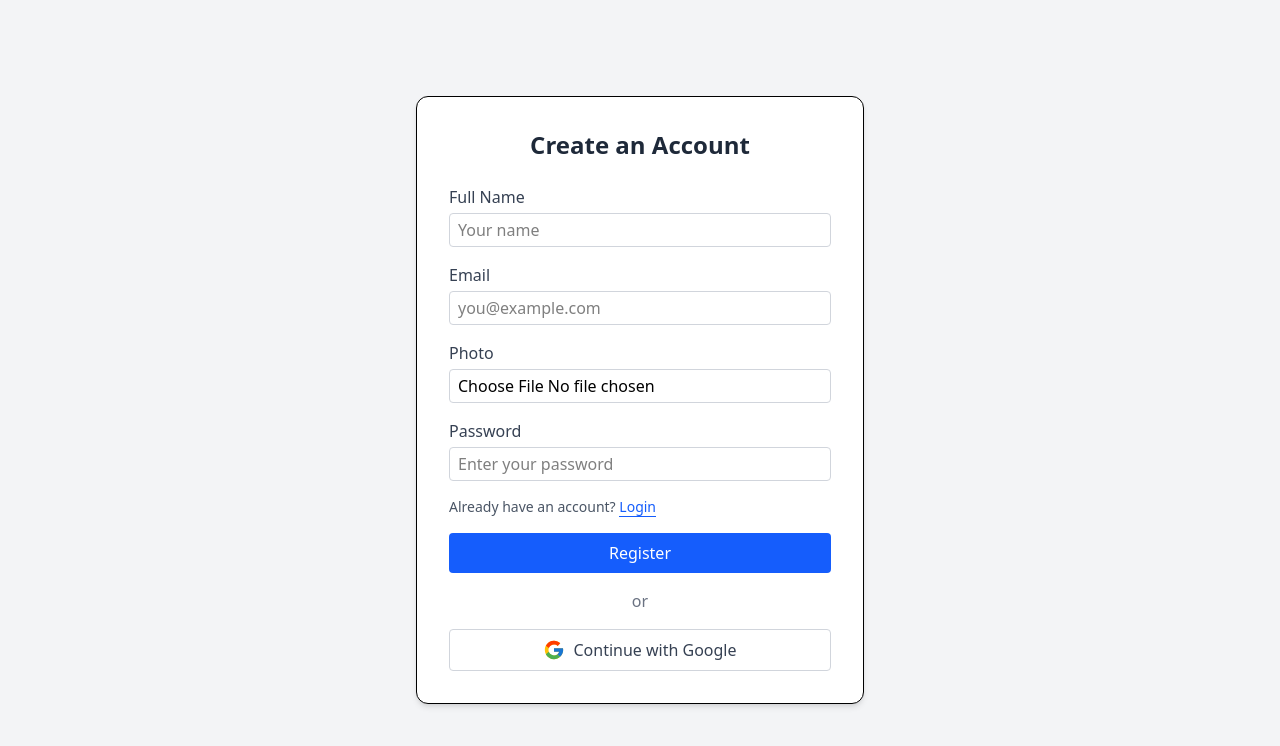
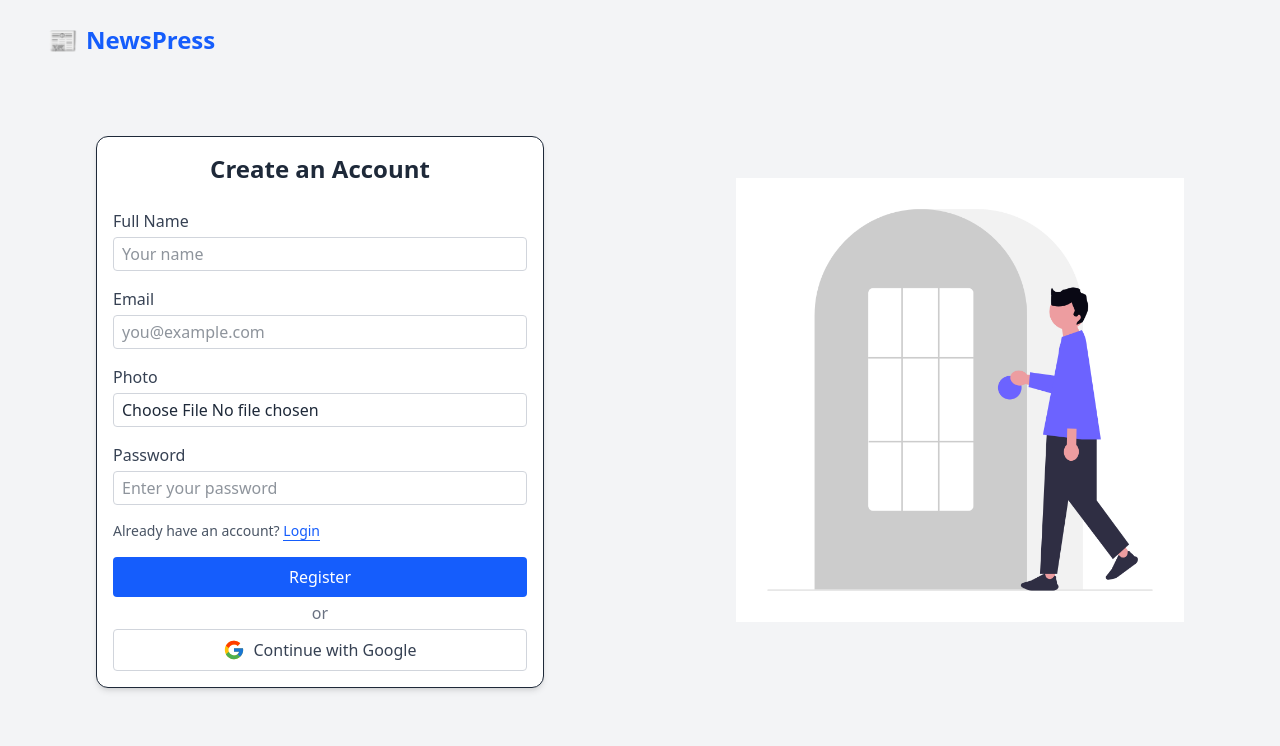
Before and after one commit to fariya-sultana/Newspaper-website, a React (Vite) app: page /register in a window 1280 px wide. Shown: the top 746 px of the page. Built offline with nearby package versions, Linux system fonts and the light colour scheme; no server answers.

Commit message:
fixed some issue in navbar

```diff
--- a/src/components/Navbar.jsx
+++ b/src/components/Navbar.jsx
@@ -1,10 +1,14 @@
-import { NavLink, Link } from 'react-router';
+import { NavLink, Link, useNavigate } from 'react-router';
 import { useState } from 'react';
 import useAuth from '../hooks/useAuth';
+import useUserRole from '../hooks/useUserRole';
+import { toast } from 'react-toastify';
 
 const Navbar = () => {
-    const { user, logOut, isAdmin, isPremium } = useAuth();
+    const { user, logOut, isPremium } = useAuth();
     const [menuOpen, setMenuOpen] = useState(false);
+    const navigate = useNavigate();
+    const { role } = useUserRole();
 
     const getNavLinkClass = ({ isActive }) =>
         isActive
@@ -23,7 +27,7 @@ const Navbar = () => {
                     {isPremium && (
                         <NavLink to="/premium-articles" className={getNavLinkClass}>Premium Articles</NavLink>
                     )}
-                    {isAdmin && (
+                    {role === 'admin' && (
                         <NavLink to="/dashboard" className={getNavLinkClass}>Dashboard</NavLink>
                     )}
                 </>
@@ -31,12 +35,23 @@ const Navbar = () => {
         </>
     );
 
+    const handleLogout = async () => {
+        try {
+            await logOut();
+            toast.success("Logged out successfully");
+            navigate("/login");
+        } catch (error) {
+            console.error(error)
+            toast.error("Logout failed");
+        }
+    };
+
     return (
         <nav className="bg-white dark:bg-gray-900 border-b border-gray-200 dark:border-gray-700 shadow-md sticky top-0 z-50">
             <div className="max-w-7xl mx-auto px-4 py-3 flex items-center justify-between">
                 {/* LEFT (Logo) */}
                 <div className="flex items-center gap-2">
-                    <Link to="/" className="text-xl lg:text-2xl font-bold text-blue-600 dark:text-blue-400">📰 NewsWave</Link>
+                    <Link to="/" className="text-xl lg:text-2xl font-bold text-blue-600 dark:text-blue-400">📰 NewsPress</Link>
                 </div>
 
                 {/* CENTER (Desktop Nav Links) */}
@@ -56,7 +71,7 @@ const Navbar = () => {
                                 />
                             </Link>
                             <button
-                                onClick={logOut}
+                                onClick={handleLogout}
                                 className="bg-blue-600 dark:bg-blue-500 text-white px-3 py-1 rounded hover:bg-blue-700 dark:hover:bg-blue-600"
                             >
                                 Logout
@@ -103,7 +118,7 @@ const Navbar = () => {
                             <button
                                 onClick={() => {
                                     setMenuOpen(false);
-                                    logOut();
+                                    handleLogout();
                                 }}
                                 className="bg-blue-600 dark:bg-blue-500 text-white px-3 py-1 rounded hover:bg-blue-700 dark:hover:bg-blue-600"
                             >
--- a/src/layout/AuthLayout.jsx
+++ b/src/layout/AuthLayout.jsx
@@ -1,10 +1,29 @@
 import React from 'react';
-import { Outlet } from 'react-router';
+import { Outlet, Link } from 'react-router';
+import loginImg from '../assets/undraw_login_weas.png';
 
 const AuthLayout = () => {
     return (
-        <div>
-            <Outlet></Outlet>
+        <div className='relative'>
+            <div className='absolute top-6 left-12 z-10 '>
+                {/* Logo and Site Name */}
+                <Link to="/" className="flex items-center gap-2 mb-10 text-blue-600 dark:text-blue-400 font-bold text-2xl">
+                    📰 <span>NewsPress</span>
+                </Link>
+            </div>
+            <div className="min-h-screen grid grid-cols-1 lg:grid-cols-2 bg-white dark:bg-gray-900 text-gray-800 dark:text-gray-200">
+                {/* LEFT: Auth Form and Logo */}
+                <div className=" justify-center">
+
+                    {/* Auth Form */}
+                    <Outlet />
+                </div>
+
+                {/* RIGHT: Image (hidden on small screens) */}
+                <div className="hidden md:flex items-center justify-center bg-gray-100 dark:bg-gray-800">
+                    <img src={loginImg} alt="Login illustration" className="w-4/5 max-w-md" />
+                </div>
+            </div>
         </div>
     );
 };
--- a/src/pages/LogIn.jsx
+++ b/src/pages/LogIn.jsx
@@ -62,6 +62,7 @@ const LogIn = () => {
     };
 
     return (
+
         <div className="min-h-screen flex items-center justify-center bg-gray-50 dark:bg-gray-900 px-4">
             <div className="w-full max-w-md bg-white dark:bg-gray-800 p-8 rounded-xl shadow-lg border dark:border-gray-700">
                 <h2 className="text-2xl font-bold mb-6 text-center text-gray-800 dark:text-gray-100">
@@ -117,6 +118,7 @@ const LogIn = () => {
                 </button>
             </div>
         </div>
+
     );
 };
 
--- /dev/null
+++ b/src/pages/PremiumArticles.jsx
@@ -0,0 +1,11 @@
+import React from 'react';
+
+const PremiumArticles = () => {
+    return (
+        <div>
+
+        </div>
+    );
+};
+
+export default PremiumArticles;
--- a/src/pages/Register.jsx
+++ b/src/pages/Register.jsx
@@ -94,7 +94,7 @@ const Register = () => {
 
     return (
         <div className="min-h-screen flex items-center justify-center bg-gray-100 dark:bg-gray-900 px-4">
-            <div className="w-full max-w-md bg-white dark:bg-gray-800 p-8 rounded-xl shadow-md border dark:border-gray-700">
+            <div className="w-full max-w-md bg-white dark:bg-gray-800 p-4 rounded-xl shadow-md border dark:border-gray-700 mt-6">
                 <h2 className="text-2xl font-bold mb-6 text-center text-gray-800 dark:text-gray-100">
                     Create an Account
                 </h2>
@@ -164,7 +164,7 @@ const Register = () => {
                     </button>
                 </form>
 
-                <div className="my-4 text-center text-gray-500 dark:text-gray-400">or</div>
+                <div className="my-1 text-center text-gray-500 dark:text-gray-400">or</div>
 
                 <button
                     onClick={handleGoogle}
--- a/src/router/Router.jsx
+++ b/src/router/Router.jsx
@@ -13,6 +13,8 @@ import AdminRoute from "../routes/AdminRoutes";
 import AllUsers from "../pages/Dashboard/AllUsers";
 import AllArticles from "../pages/Dashboard/AllArticles";
 import AddPublishers from "../pages/Dashboard/AddPublishers";
+import PremiumRoute from "../routes/PremiumRoute";
+import PremiumArticles from "../pages/PremiumArticles";
 
 const router = createBrowserRouter([
     {
@@ -31,6 +33,10 @@ const router = createBrowserRouter([
             {
                 path: 'add-article',
                 element: <PrivateRoutes><AddArticle></AddArticle></PrivateRoutes>
+            },
+            {
+                path: 'premium-articles',
+                element: <PremiumRoute><PremiumArticles></PremiumArticles></PremiumRoute>
             }
         ]
     },
--- /dev/null
+++ b/src/routes/PremiumRoute.jsx
@@ -0,0 +1,19 @@
+// src/routes/PremiumRoute.jsx
+import { Navigate, useLocation } from 'react-router';
+import useAuth from '../hooks/useAuth';
+import Loading from '../components/Loading';
+
+const PremiumRoute = ({ children }) => {
+    const { user, isPremium, loading } = useAuth();
+    const location = useLocation();
+
+    if (loading) return <Loading></Loading>
+
+    if (user && isPremium) return children;
+
+    return (
+        <Navigate to="/subscription" state={{ from: location }} replace />
+    );
+};
+
+export default PremiumRoute;
```
Also changed, not shown: src/assets/undraw_login_weas.png (added).
